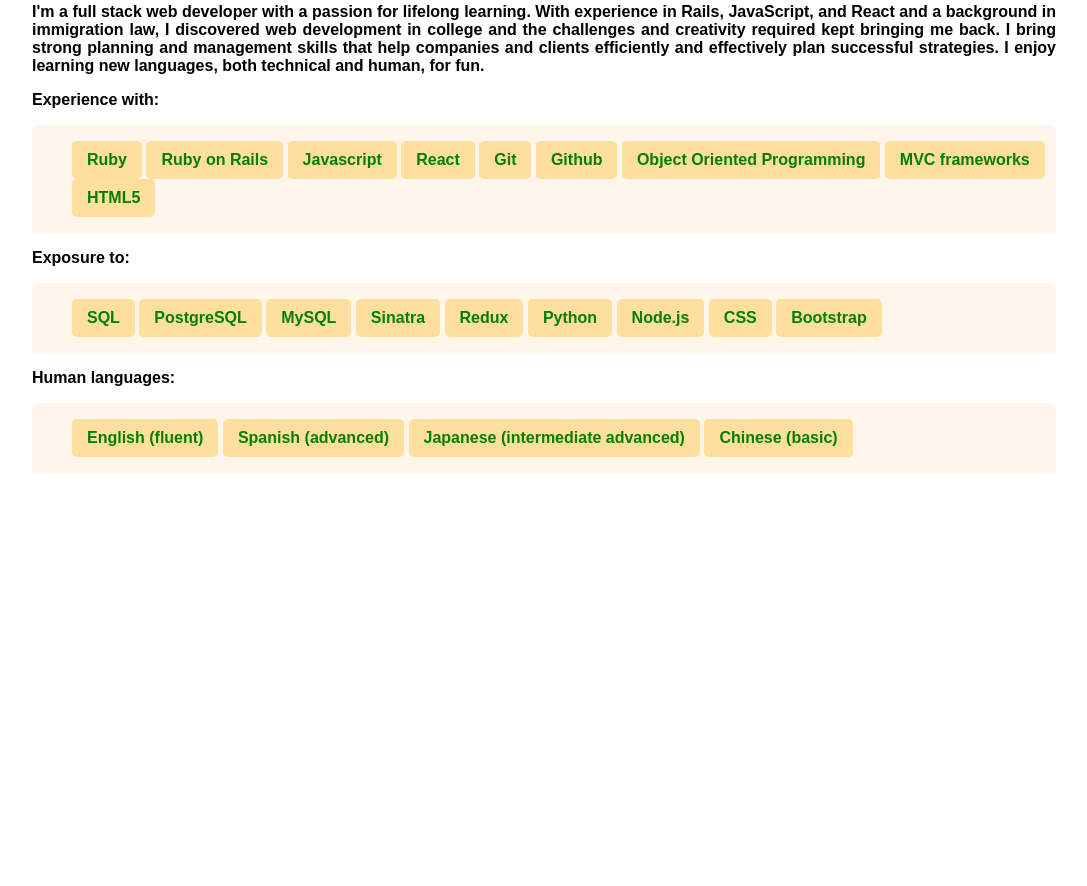
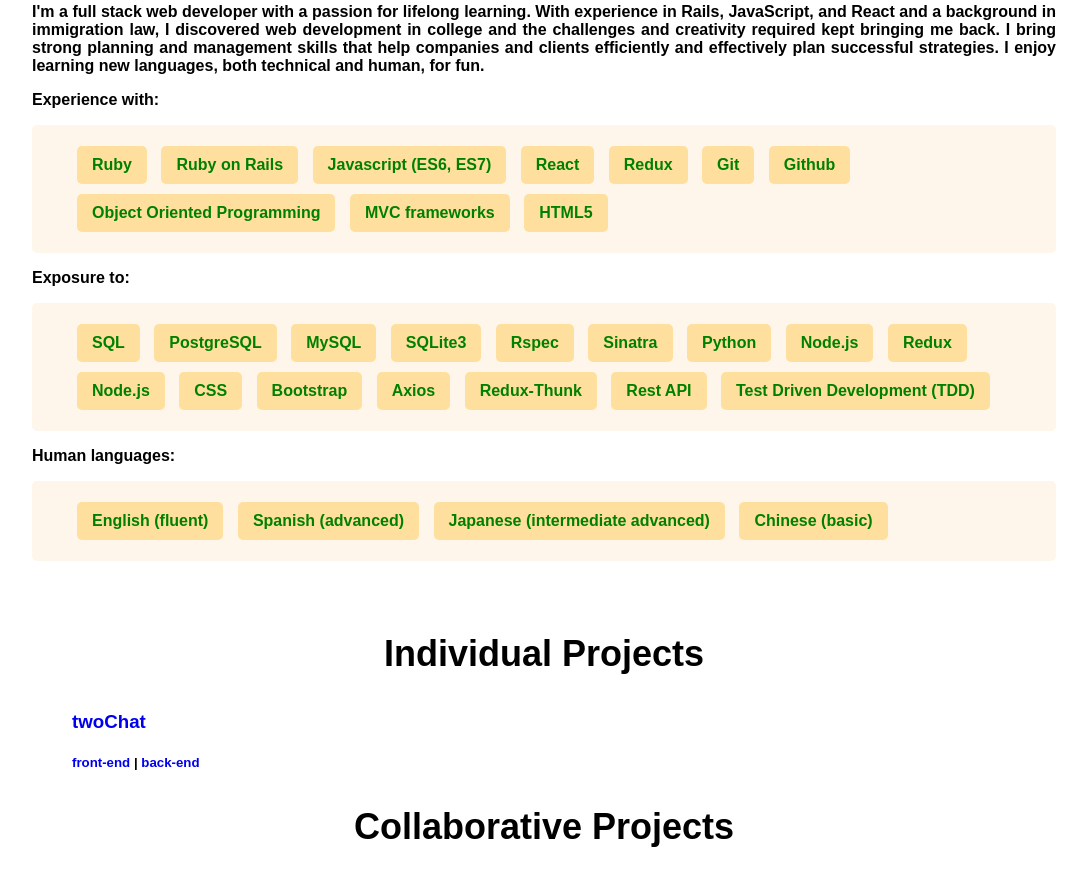
Before and after one commit to e-barr/personal-profile, a website: page index.html in a window 1280 px wide. Shown: the part 472-1358 px from the top of the page, without its empty margins (96-1183 px from the left). Before the commit the page ends 1073 px from the top, so only its background shows below. Drawn offline with Linux system fonts and the light colour scheme.

Commit message:
update skills and add icon

```diff
--- a/index.html
+++ b/index.html
@@ -7,6 +7,7 @@
     <meta name="viewport" content="width=device-width, initial-scale=1">
     <link rel="stylesheet" type="text/css" media="screen" href="main.css" />
     <link rel="stylesheet" href="https://use.fontawesome.com/releases/v5.6.3/css/all.css" integrity="sha384-UHRtZLI+pbxtHCWp1t77Bi1L4ZtiqrqD80Kn4Z8NTSRyMA2Fd33n5dQ8lWUE00s/" crossorigin="anonymous">
+    <link rel="icon" href="profile-pic.jpg">
     <script src="main.js"></script>
 </head>
 <body>
@@ -31,8 +32,9 @@
             <ul>
                 <li>Ruby</li>
                 <li>Ruby on Rails</li>
-                <li>Javascript</li>
+                <li>Javascript (ES6, ES7)</li>
                 <li>React</li>
+                <li>Redux</li>
                 <li>Git</li>
                 <li>Github</li>
                 <li>Object Oriented Programming</li>
@@ -49,12 +51,19 @@
                 <li>SQL</li>
                 <li>PostgreSQL</li>
                 <li>MySQL</li>
+                <li>SQLite3</li>
+                <li>Rspec</li>
                 <li>Sinatra</li>
+                <li>Python</li>
+                <li>Node.js</li>
                 <li>Redux</li>
-                <li>Python</li>
                 <li>Node.js</li>
                 <li>CSS</li>
                 <li>Bootstrap</li>
+                <li>Axios</li>
+                <li>Redux-Thunk</li>
+                <li>Rest API</li>
+                <li>Test Driven Development (TDD)</li>
             </ul>
         </div>
     </div>
@@ -70,5 +79,25 @@
             </ul>
         </div>
     </div>
+
+    <br>
+    <br>
+
+    <div class="projects">
+        <p>Individual Projects</p>
+
+        <ul>
+            <li>
+                <div class="project">
+                    <h3><a href="https://e-barr.github.io/notBuggySkipe_front-end/" target="_blank">twoChat</a></h3>
+                    <h5><a href="https://github.com/e-barr/notBuggySkipe_front-end">front-end</a> | <a href="https://github.com/e-barr/notBuggySkipe_back-end" target="_blank">back-end</a></h5>
+                </div>
+            </li>
+        </ul>
+    </div>
+
+    <div class="projects">
+        <p>Collaborative Projects</p>
+    </div>
 </body>
 </html>
--- a/main.css
+++ b/main.css
@@ -56,4 +56,19 @@
     text-decoration: none;
     display: inline-block;
     font-size: 16px;
+    margin: 5px 5px 5px 5px;
 }
+
+.projects p {
+    font-weight: bold;
+    font-size: 36px;
+    text-align: center;
+}
+
+.projects ul {
+    list-style-type: none;
+}
+
+.project a {
+    text-decoration: none;
+}
```
